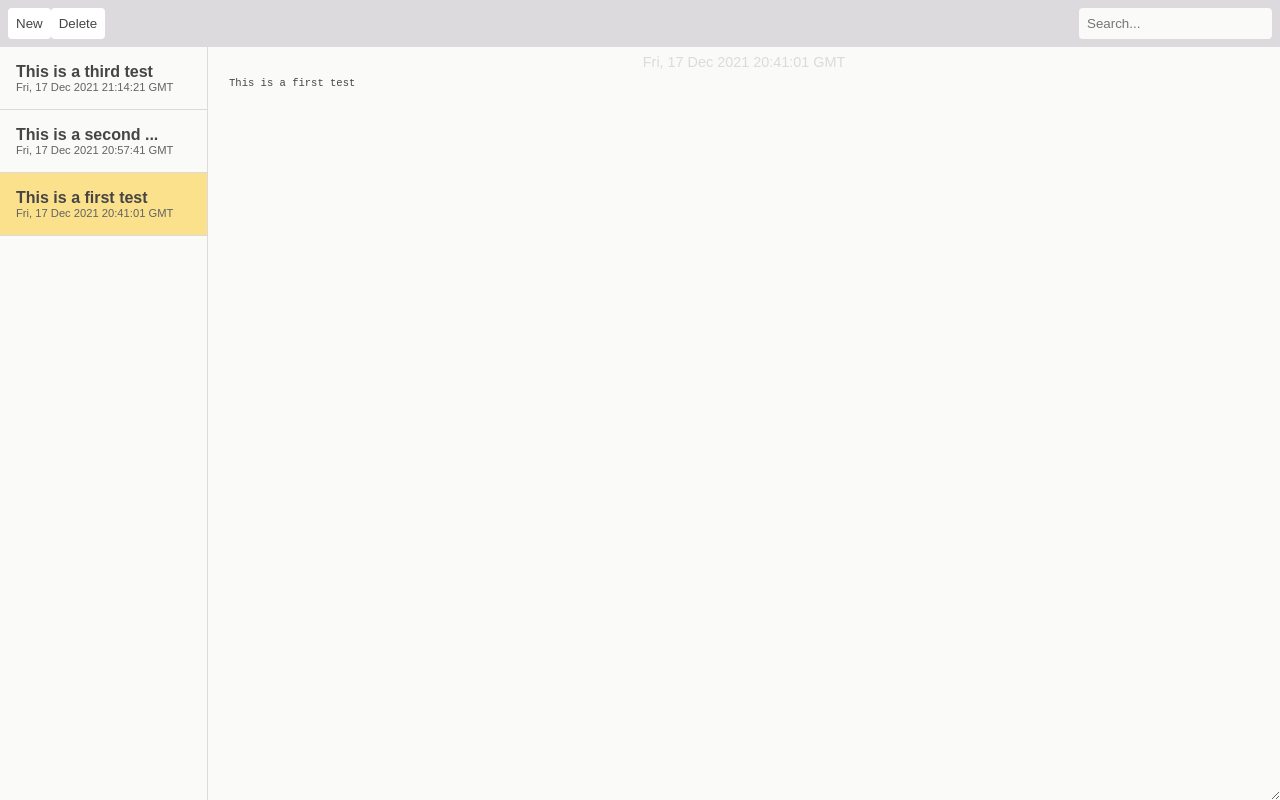
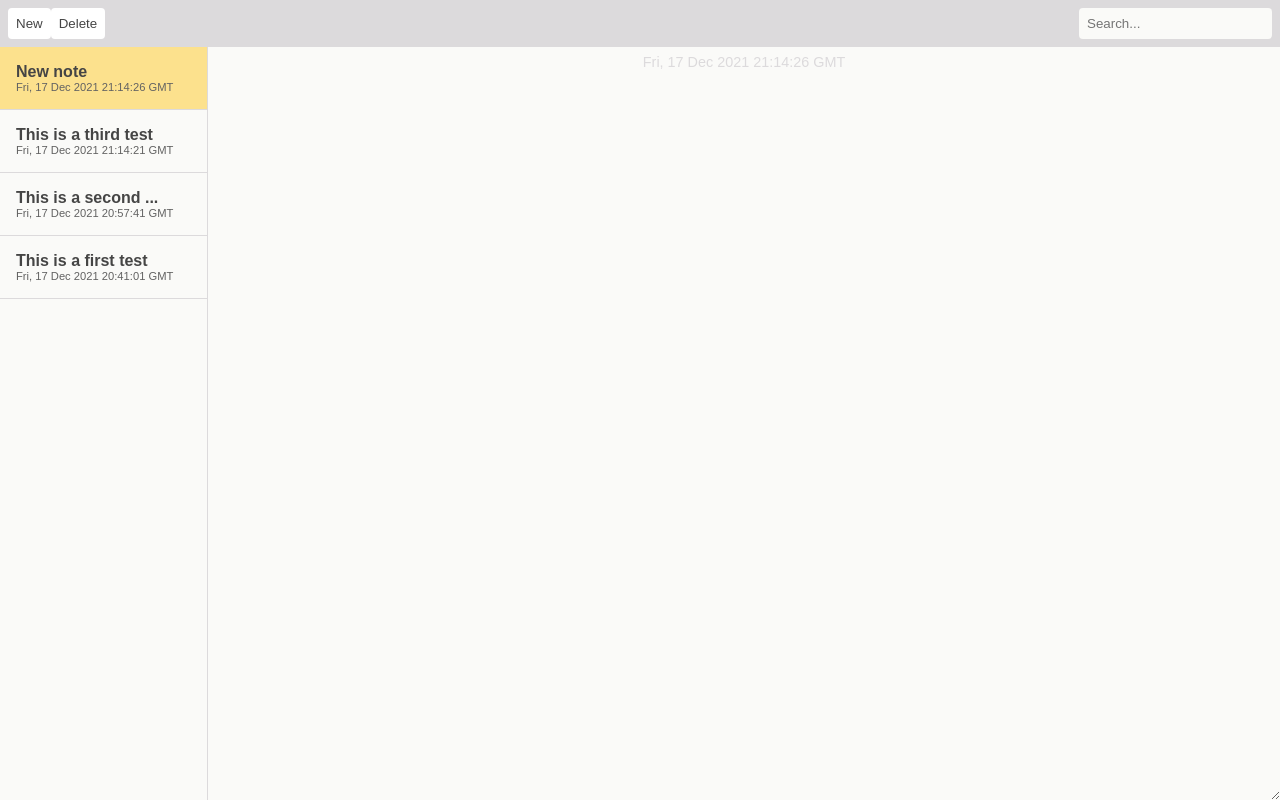
Before and after one commit to acltc/notes-app-vue3, a plain HTML site: page index.html in a window 1280 px wide. Both pictures are taken after a click on the button "New". Drawn offline with nearby package versions, Linux system fonts and the light colour scheme.

Commit message:
Create a new note with a button

```diff
--- a/index.html
+++ b/index.html
@@ -10,7 +10,7 @@
 <body>
   <div id="app">
     <div class="toolbar">
-      <button class="toolbar-button toolbar-button-new">New</button>
+      <button v-on:click="createNote()" class="toolbar-button toolbar-button-new">New</button>
       <button class="toolbar-button toolbar-button-delete">Delete</button>
       <input class="toolbar-search" type="text" placeholder="Search...">
     </div>
--- a/index.js
+++ b/index.js
@@ -23,6 +23,15 @@ var App = {
     this.selectedNote = this.notes[0];
   },
   methods: {
+    createNote: function () {
+      var newNote = {
+        id: Date.now(),
+        body: "",
+        timestamp: Date.now(),
+      };
+      this.notes.push(newNote);
+      this.selectedNote = newNote;
+    },
     selectNote: function (note) {
       this.selectedNote = note;
     },
```
